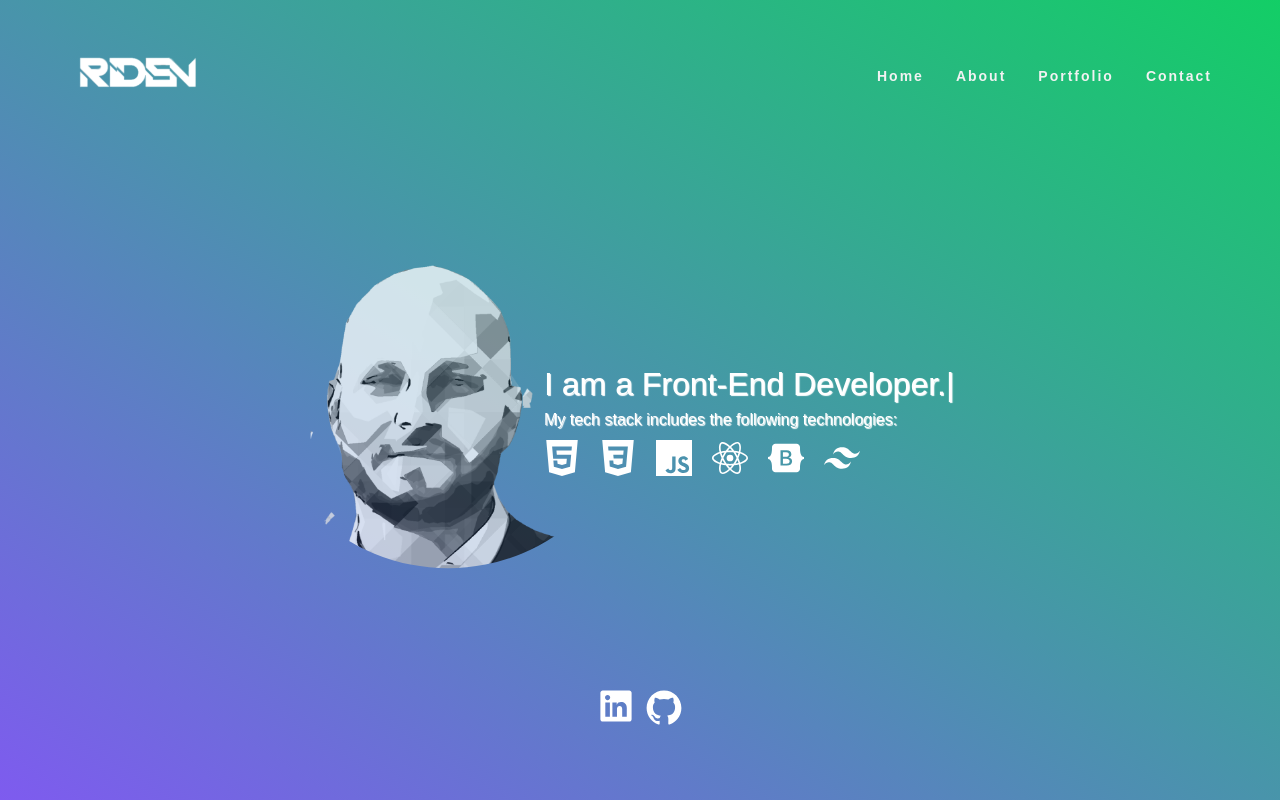
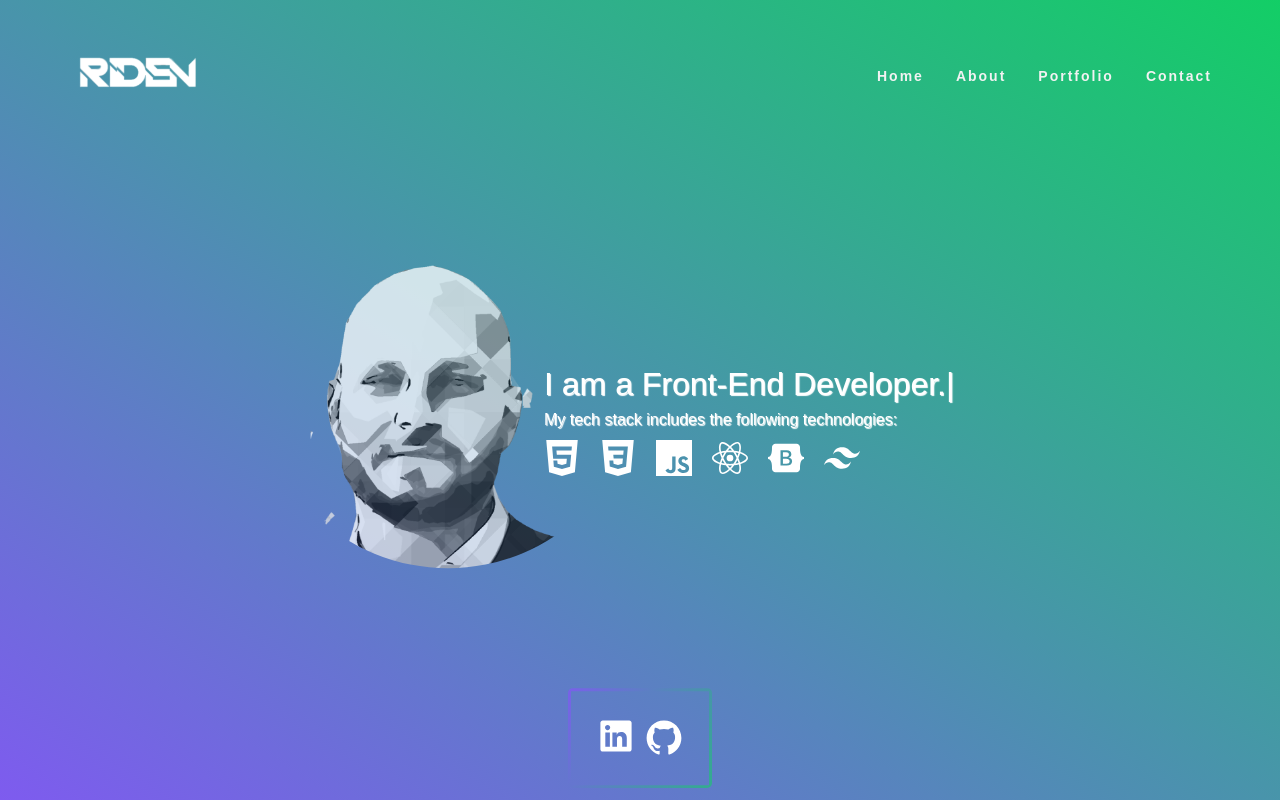
Before and after one commit to RideN91/my-web-portfolio, a React (Create React App) app: page / in a window 1280 px wide. Built offline with nearby package versions, Linux system fonts and the light colour scheme.

Commit message:
Animated border

```diff
--- a/src/components/Home.js
+++ b/src/components/Home.js
@@ -47,7 +47,7 @@ const Home = () => {
                 </div>
             </div>
             {/*in&GitHub logos*/}
-            <div className="flex items-center justify-center mt-24">
+            <div className="animated-box in flex mx-auto max-w-[960px] items-center justify-center mt-24 z-20">
                     <a href="https://www.linkedin.com/in/daniel-kovalovsk%C3%BD-5b07a4219/" target="_blank" rel="noopener noreferrer">
                         <RxLinkedinLogo size={36} className="mb-[4px] mr-3 transition-transform transform hover:scale-110" />
                     </a>
--- a/src/styles.css
+++ b/src/styles.css
@@ -31,3 +31,60 @@ a.text-md {
     font-family: 'Montserrat', sans-serif;
     font-style:bold;
 }
+
+.animated-box {
+    font-family: 'Lato';
+    position: relative;
+    color: #ffffff;
+    padding: 30px;
+    text-align: center;
+    border-radius: 4px;
+  }
+
+  .animated-box:after {
+    content: '';
+    position: absolute;
+    top: 0;
+    left: 0;
+    right: 0;
+    bottom: 0;
+    border-radius: 5px;
+    background: linear-gradient(120deg, #13ce66, #7e5bef, #13ce66);
+    background-size: 300% 300%;
+    clip-path: polygon(0% 100%, 3px 100%, 3px 3px, calc(100% - 3px) 3px, calc(100% - 3px) calc(100% - 3px), 3px calc(100% - 3px), 3px 100%, 100% 100%, 100% 0%, 0% 0%);
+  }
+
+  .animated-box.in:after {
+    animation: frame-enter 1s forwards ease-in-out reverse, gradient-animation 4s ease-in-out infinite;
+  }
+
+  /* motion */
+  @keyframes gradient-animation {
+    0% {
+      background-position: 15% 0%;
+    }
+    50% {
+      background-position: 85% 100%;
+    }
+    100% {
+      background-position: 15% 0%;
+    }
+  }
+
+  @keyframes frame-enter {
+    0% {
+      clip-path: polygon(0% 100%, 3px 100%, 3px 3px, calc(100% - 3px) 3px, calc(100% - 3px) calc(100% - 3px), 3px calc(100% - 3px), 3px 100%, 100% 100%, 100% 0%, 0% 0%);
+    }
+    25% {
+      clip-path: polygon(0% 100%, 3px 100%, 3px 3px, calc(100% - 3px) 3px, calc(100% - 3px) calc(100% - 3px), calc(100% - 3px) calc(100% - 3px), calc(100% - 3px) 100%, 100% 100%, 100% 0%, 0% 0%);
+    }
+    50% {
+      clip-path: polygon(0% 100%, 3px 100%, 3px 3px, calc(100% - 3px) 3px, calc(100% - 3px) 3px, calc(100% - 3px) 3px, calc(100% - 3px) 3px, calc(100% - 3px) 3px, 100% 0%, 0% 0%);
+    }
+    75% {
+      -webkit-clip-path: polygon(0% 100%, 3px 100%, 3px 3px, 3px 3px, 3px 3px, 3px 3px, 3px 3px, 3px 3px, 3px 0%, 0% 0%);
+    }
+    100% {
+      -webkit-clip-path: polygon(0% 100%, 3px 100%, 3px 100%, 3px 100%, 3px 100%, 3px 100%, 3px 100%, 3px 100%, 3px 100%, 0% 100%);
+    }
+  }
```
